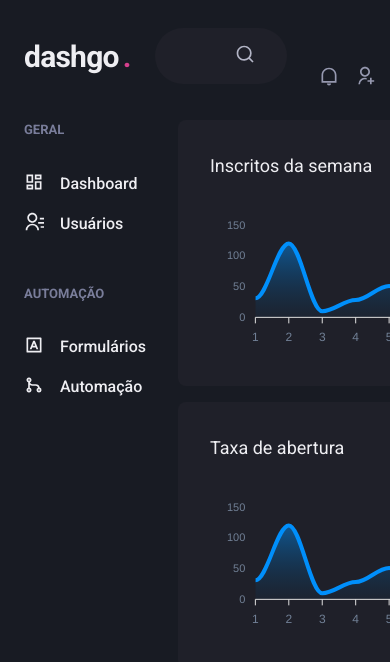
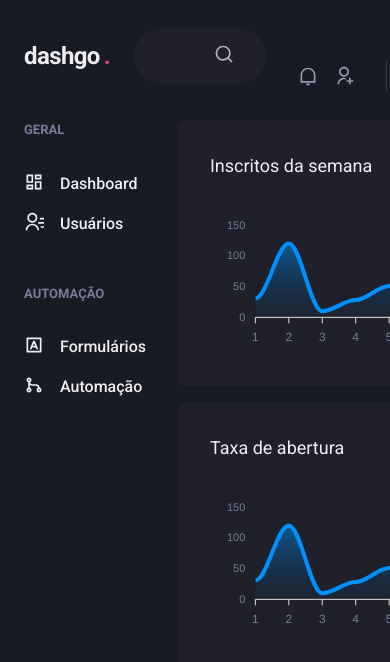
Before and after one commit to waldenermonteiro/ignite, a Next.js app in the folder trilha-react/dashgo/: page /dashboard in a window 390 px wide. Shown: the top 662 px of the page. Built offline with nearby package versions, Linux system fonts and the light colour scheme.

Commit message:
refactor: initial responsive layout

```diff
--- a/trilha-react/dashgo/src/components/Header/Logo.tsx
+++ b/trilha-react/dashgo/src/components/Header/Logo.tsx
@@ -2,7 +2,12 @@
 
 export default function Logo() {
   return (
-    <Text fontSize="3xl" fontWeight={"bold"} letterSpacing="tight" w="64">
+    <Text
+      fontSize={["2xl", "3xl"]}
+      fontWeight={"bold"}
+      letterSpacing="tight"
+      w="64"
+    >
       dashgo
       <Text as={"span"} ml={"1"} color={"pink.500"}>
         .
```
